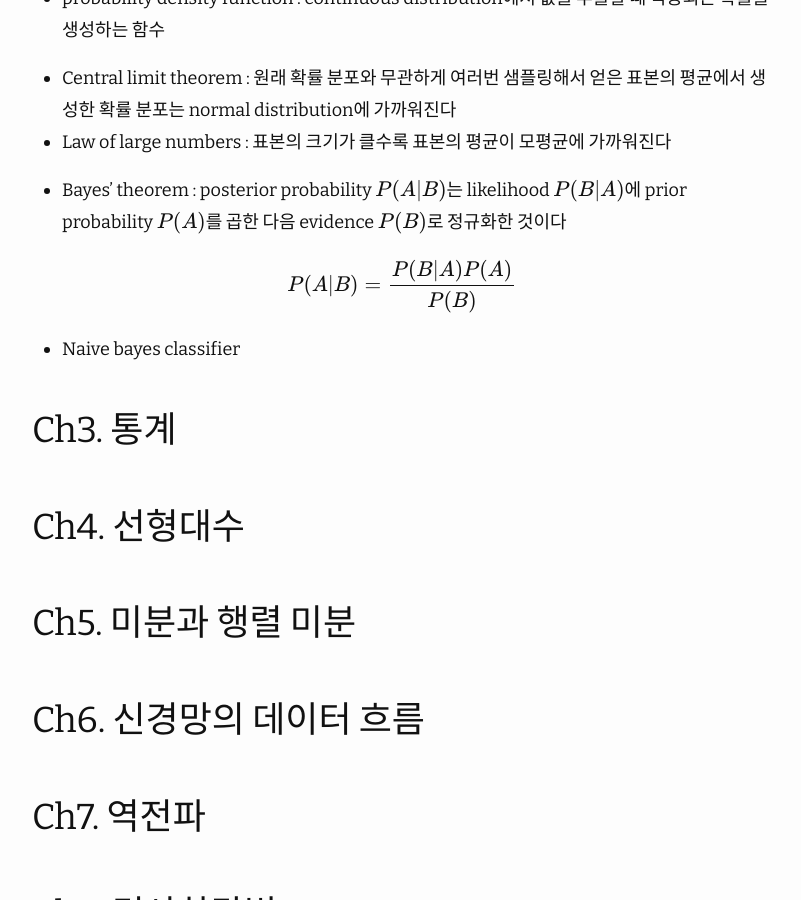
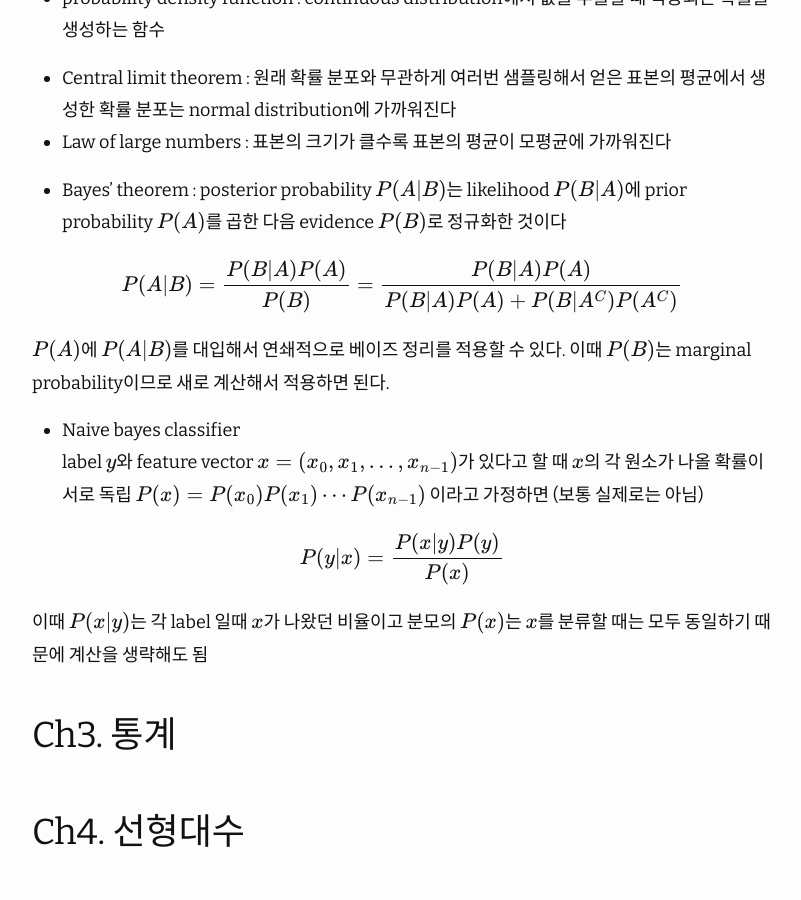
Before and after one commit to seokzoo/seokzoo.github.io, a Jekyll site: the page built from _posts/2024-01-17-독서정리-딥러닝을-위한-수학.md, in a window 1280 px wide and 900 px high, scrolled down 3821 px. Shown: the whole window, without its empty margins (238-1039 px from the left). Built offline with Jekyll 4.4.1, drawn with Linux system fonts in a browser that asks for light colours; nearby versions of some CDN libraries; formulas are drawn with MathJax 3.

Commit message:
update post

```diff
--- a/_posts/2024-01-17-독서정리-딥러닝을-위한-수학.md
+++ b/_posts/2024-01-17-독서정리-딥러닝을-위한-수학.md
@@ -113,11 +113,16 @@ np.histogram(t, bins=bins) # 히스토그램의 각 구간을 bin이라고 부
 
 - Bayes' theorem : posterior probability $P(A\vert B)$는 likelihood $P(B\vert A)$에 prior probability $P(A)$를 곱한 다음 evidence $P(B)$로 정규화한 것이다
 
-$$ P(A\vert B)=\frac{P(B\vert A)P(A)}{P(B)}$$
+$$ P(A\vert B)=\frac{P(B\vert A)P(A)}{P(B)}=\frac{P(B\vert A)P(A)}{P(B\vert A)P(A)+P(B\vert A^{C})P(A^{C})}$$
+
+$P(A)$에 $P(A\vert B)$를 대입해서 연쇄적으로 베이즈 정리를 적용할 수 있다. 이때 $P(B)$는 marginal probability이므로 새로 계산해서 적용하면 된다.
 
 - Naive bayes classifier
+label $y$와 feature vector $x=(x_0,x_1,\dots,x_{n-1})$가 있다고 할 때 $x$의 각 원소가 나올 확률이 서로 독립 $P(x)=P(x_0)P(x_1)\cdots P(x_{n-1})$ 이라고 가정하면 (보통 실제로는 아님)
 
+$$ P(y\vert x)=\frac{P(x\vert y)P(y)}{P(x)}$$
 
+이때 $P(x\vert y)$는 각 label 일때 $x$가 나왔던 비율이고 분모의 $P(x)$는 $x$를 분류할 때는 모두 동일하기 때문에 계산을 생략해도 됨
 ## Ch3. 통계
 ## Ch4. 선형대수
 ## Ch5. 미분과 행렬 미분
```
Also changed, not shown: 2 other files.
